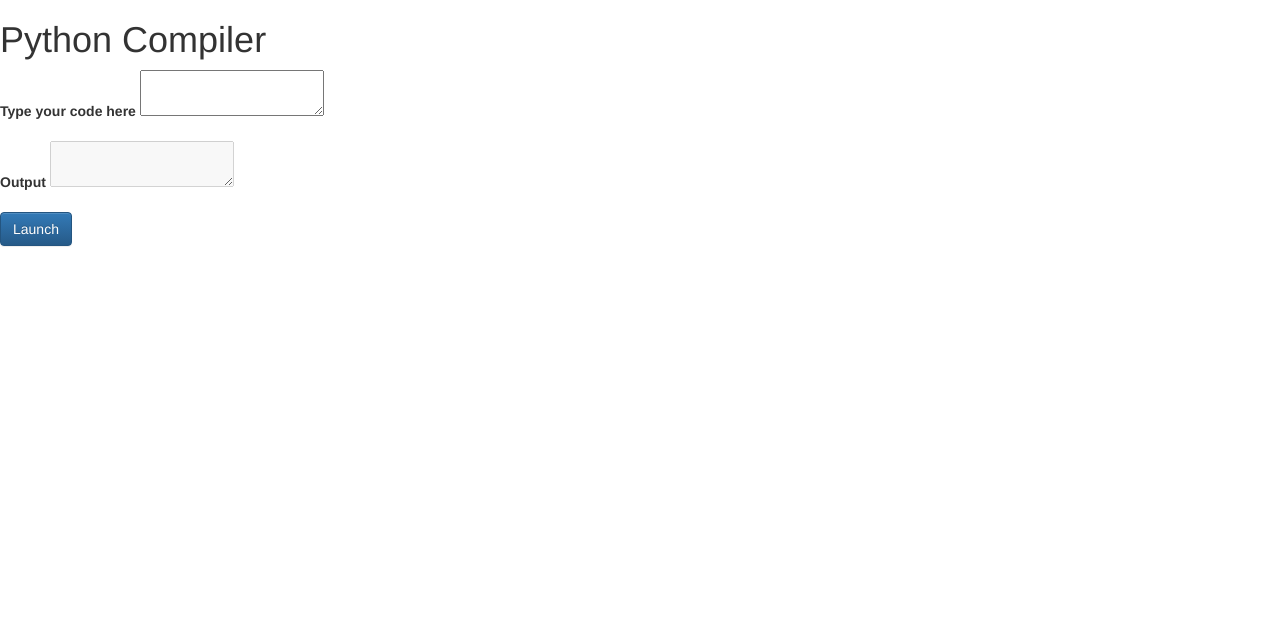
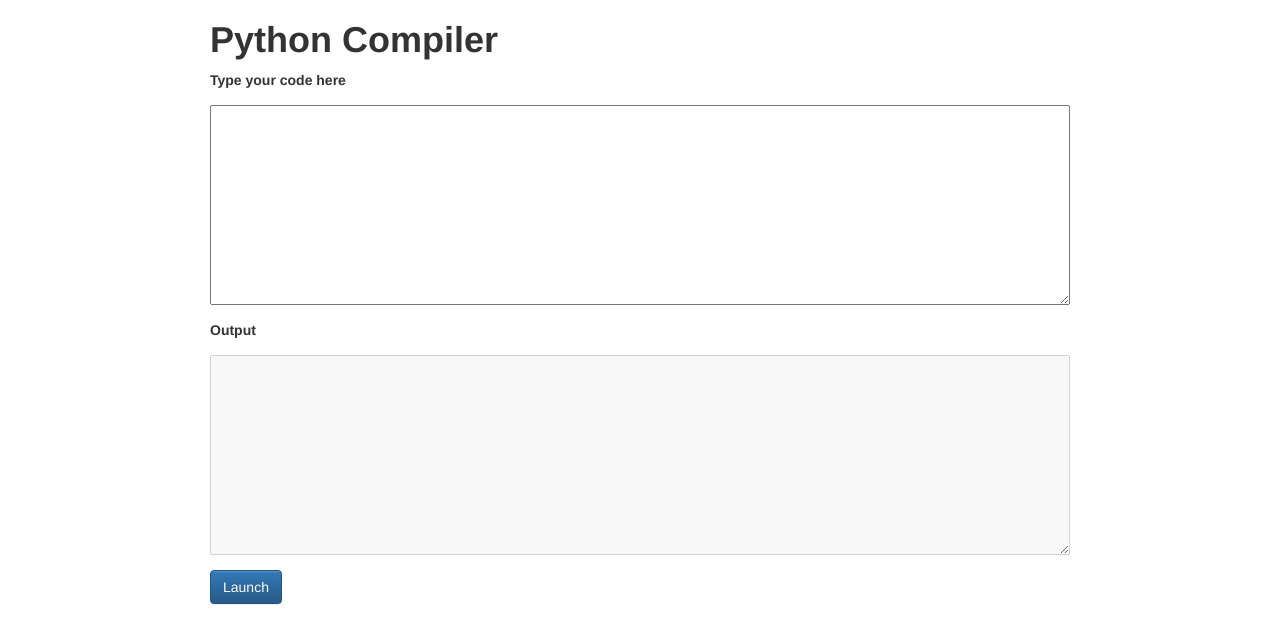
Before and after one commit to RaifGaripov/online-python-compiler, a Django app: page / in a window 1280 px wide. Shown: the top 644 px of the page. Run offline with Django 3.2, Linux system fonts and the light colour scheme; some libraries are stand-ins or nearby versions.

Commit message:
fixed interface with css

```diff
--- /dev/null
+++ b/static/style.css
@@ -0,0 +1,30 @@
+html {
+    border-left: 20px;
+}
+h1 {
+    font-weight: bold;
+}
+
+body {
+    max-width: 940px;
+    padding: 0 40px;
+    margin: 0 auto;
+}
+
+textarea {
+    max-width: 1200px;
+    width: 100%;
+    height: 200px;
+}
+.form-group{
+    display: flex;
+    flex-direction: column;
+}
+
+label {
+    margin-bottom: 15px;
+}
+
+.form-label {
+    margin-bottom: 15px;
+}
--- a/templates/index.html
+++ b/templates/index.html
@@ -1,4 +1,5 @@
 <!doctype html>
+{% load static %}
 <html lang="en">
   <head>
     <!-- Required meta tags -->
@@ -10,19 +11,8 @@
     <link rel="stylesheet" href="https://maxcdn.bootstrapcdn.com/bootstrap/3.3.7/css/bootstrap.min.css" integrity="sha384-BVYiiSIFeK1dGmJRAkycuHAHRg32OmUcww7on3RYdg4Va+PmSTsz/K68vbdEjh4u" crossorigin="anonymous">
 
     <link rel="stylesheet" href="https://maxcdn.bootstrapcdn.com/bootstrap/3.3.7/css/bootstrap-theme.min.css" integrity="sha384-rHyoN1iRsVXV4nD0JutlnGaslCJuC7uwjduW9SVrLvRYooPp2bWYgmgJQIXwl/Sp" crossorigin="anonymous">
-{#    <style>#}
-{#        .form-control-input {#}
-{#            float: left;#}
-{#            width: 300px;#}
-{#            margin: 20px;#}
-{#        }#}
-{##}
-{#        .form-control-output {#}
-{#            float: right;#}
-{#            width: 200px;#}
-{#            margin: 20px;#}
-{#        }#}
-{#    </style>#}
+
+    <link rel="stylesheet" href="{% static "style.css" %}">
     <script src="https://maxcdn.bootstrapcdn.com/bootstrap/3.3.7/js/bootstrap.min.js" integrity="sha384-Tc5IQib027qvyjSMfHjOMaLkfuWVxZxUPnCJA7l2mCWNIpG9mGCD8wGNIcPD7Txa" crossorigin="anonymous"></script>
 
     <title>Python Compiler</title>
@@ -45,15 +35,8 @@
       <button type="submit" class="btn btn-primary">Launch</button>
     </form>
 
-    <!-- Optional JavaScript; choose one of the two! -->
-
     <!-- Option 1: Bootstrap Bundle with Popper -->
     <script src="https://cdn.jsdelivr.net/npm/bootstrap@5.1.3/dist/js/bootstrap.bundle.min.js" integrity="sha384-ka7Sk0Gln4gmtz2MlQnikT1wXgYsOg+OMhuP+IlRH9sENBO0LRn5q+8nbTov4+1p" crossorigin="anonymous"></script>
 
-    <!-- Option 2: Separate Popper and Bootstrap JS -->
-    <!--
-    <script src="https://cdn.jsdelivr.net/npm/@poppesrjs/core@2.10.2/dist/umd/popper.min.js" integrity="sha384-7+zCNj/IqJ95wo16oMtfsKbZ9ccEh31eOz1HGyDuCQ6wgnyJNSYdrPa03rtR1zdB" crossorigin="anonymous"></script>
-    <script src="https://cdn.jsdelivr.net/npm/bootstrap@5.1.3/dist/js/bootstrap.min.js" integrity="sha384-QJHtvGhmr9XOIpI6YVutG+2QOK9T+ZnN4kzFN1RtK3zEFEIsxhlmWl5/YESvpZ13" crossorigin="anonymous"></script>
-    -->
   </body>
 </html>
```
